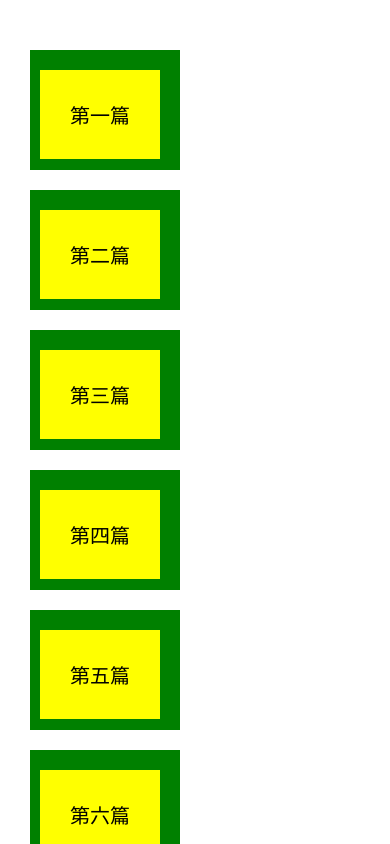
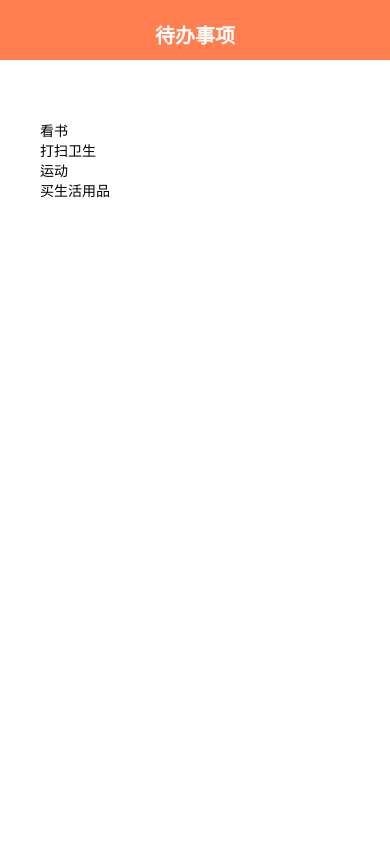
Before and after one commit to ms-online/react-native-myproject, a React Native app: screen / in a window 390 px wide. Built offline with nearby package versions, Linux system fonts and the light colour scheme.

Commit message:
lesson-08

```diff
--- a/App.js
+++ b/App.js
@@ -1,66 +1,28 @@
 import { StatusBar } from 'expo-status-bar';
 import { useState } from 'react';
-import {
-  StyleSheet,
-  Text,
-  View,
-  ScrollView,
-  FlatList,
-  TouchableOpacity,
-  TouchableHighlight,
-  TouchableWithoutFeedback,
-  Pressable,
-} from 'react-native';
+import { StyleSheet, Text, View, FlatList } from 'react-native';
+import Header from './components/Header';
 
 export default function App() {
-  const [blogs, setBlogs] = useState([
-    { title: '第一篇', id: '1' },
-    { title: '第二篇', id: '2' },
-    { title: '第三篇', id: '3' },
-    { title: '第四篇', id: '4' },
-    { title: '第五篇', id: '5' },
-    { title: '第六篇', id: '6' },
-    { title: '第七篇', id: '7' },
+  const [todos, setTodos] = useState([
+    { text: '看书', key: '1' },
+    { text: '打扫卫生', key: '2' },
+    { text: '运动', key: '3' },
+    { text: '买生活用品', key: '4' },
   ]);
-  const pressHandler = (id) => {
-    console.log(id);
-    setBlogs((prevBlogs) => {
-      return prevBlogs.filter((blog) => blog.id !== id);
-    });
-  };
-
   return (
     <View style={styles.container}>
-      <FlatList
-        horizontal={false}
-        // numColumns={3}
-        inverted={false}
-        // keyExtractor={(item, index) => index.toString()}
-        data={blogs}
-        renderItem={({ item }) => (
-          <Pressable
-            android_ripple={{ color: '#0ff' }}
-            hitSlop={{ top: 10, bottom: 10, right: 10, left: 10 }}
-            underlayColor='#ddd'
-            style={({ pressed }) => [
-              { backgroundColor: pressed ? '#ddd' : 'green' },
-              styles.button,
-            ]}
-            onPress={() => pressHandler(item.id)}
-            activeOpacity={0.2}
-          >
-            <Text style={styles.item}>{item.title}</Text>
-          </Pressable>
-        )}
-      />
-
-      {/* <ScrollView>
-        {blogs.map((blog) => (
-          <View key={blog.key}>
-            <Text style={styles.item}>{blog.title}</Text>
-          </View>
-        ))}
-      </ScrollView> */}
+      {/* 头部header */}
+      <Header />
+      <View style={styles.content}>
+        {/* 列表list */}
+        <View style={styles.list}>
+          <FlatList
+            data={todos}
+            renderItem={({ item }) => <Text>{item.text}</Text>}
+          />
+        </View>
+      </View>
       <StatusBar style='auto' />
     </View>
   );
@@ -70,23 +32,11 @@ const styles = StyleSheet.create({
   container: {
     flex: 1,
     backgroundColor: '#fff',
-    paddingTop: 40,
-    paddingHorizontal: 20,
-    // alignItems: 'center',
-    // justifyContent: 'center',
   },
-  item: {
+  content: {
+    padding: 40,
+  },
+  list: {
     marginTop: 20,
-    padding: 30,
-    backgroundColor: 'yellow',
-    fontSize: 20,
-    marginRight: 10,
-  },
-  button: {
-    width: 150,
-    height: 120,
-    // backgroundColor: 'green',
-    margin: 10,
-    alignItems: 'center',
   },
 });
--- /dev/null
+++ b/components/Header.js
@@ -0,0 +1,22 @@
+import { StyleSheet, Text, View } from 'react-native';
+
+export default function Header() {
+  return (
+    <View style={styles.header}>
+      <Text style={styles.title}>待办事项</Text>
+    </View>
+  );
+}
+const styles = StyleSheet.create({
+  header: {
+    height: 60,
+    backgroundColor: 'coral',
+    paddingTop: 20,
+  },
+  title: {
+    fontSize: 20,
+    textAlign: 'center',
+    color: '#fff',
+    fontWeight: 'bold',
+  },
+});
```
Also changed, not shown: 1 other file (tests, documents, lock files or other folders).
